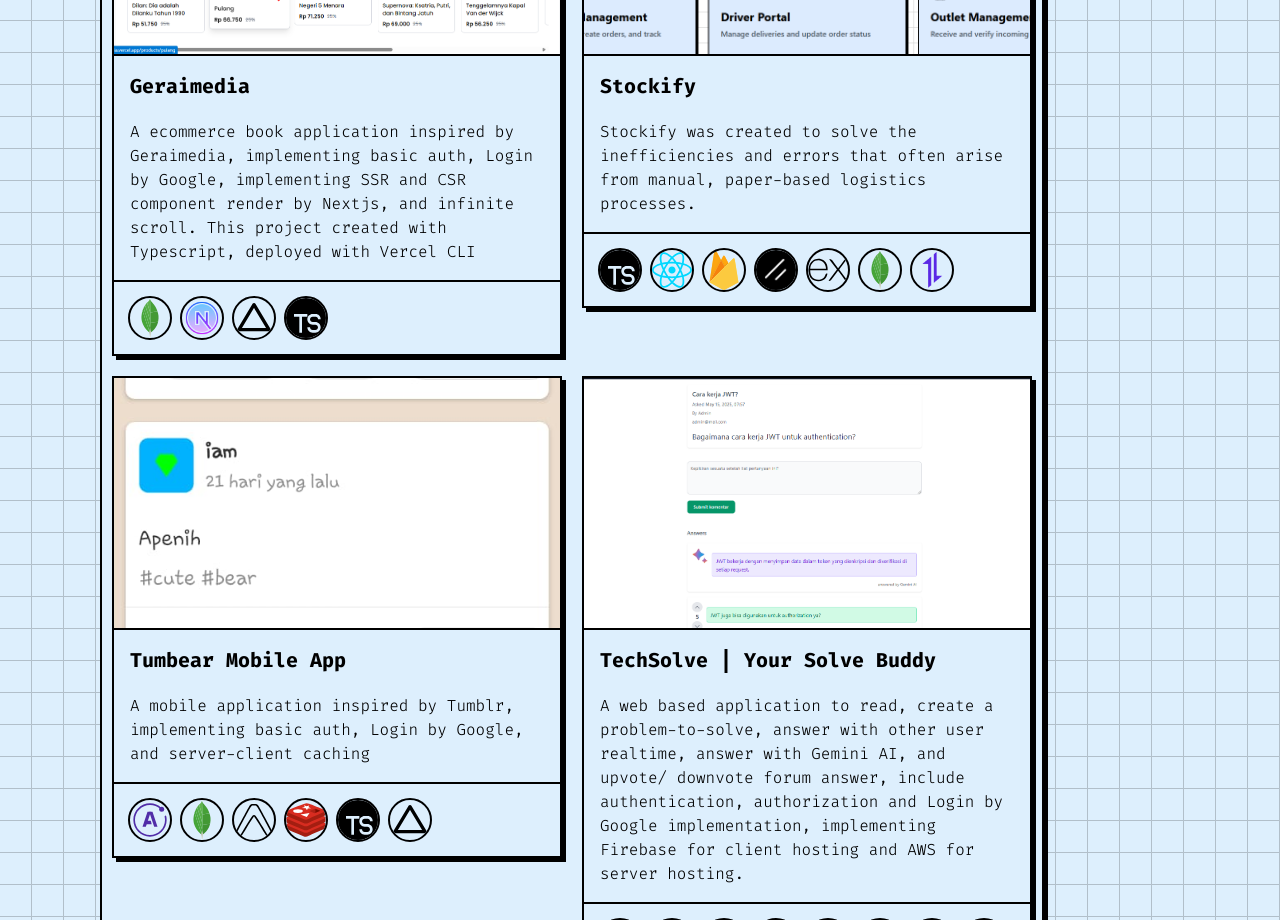
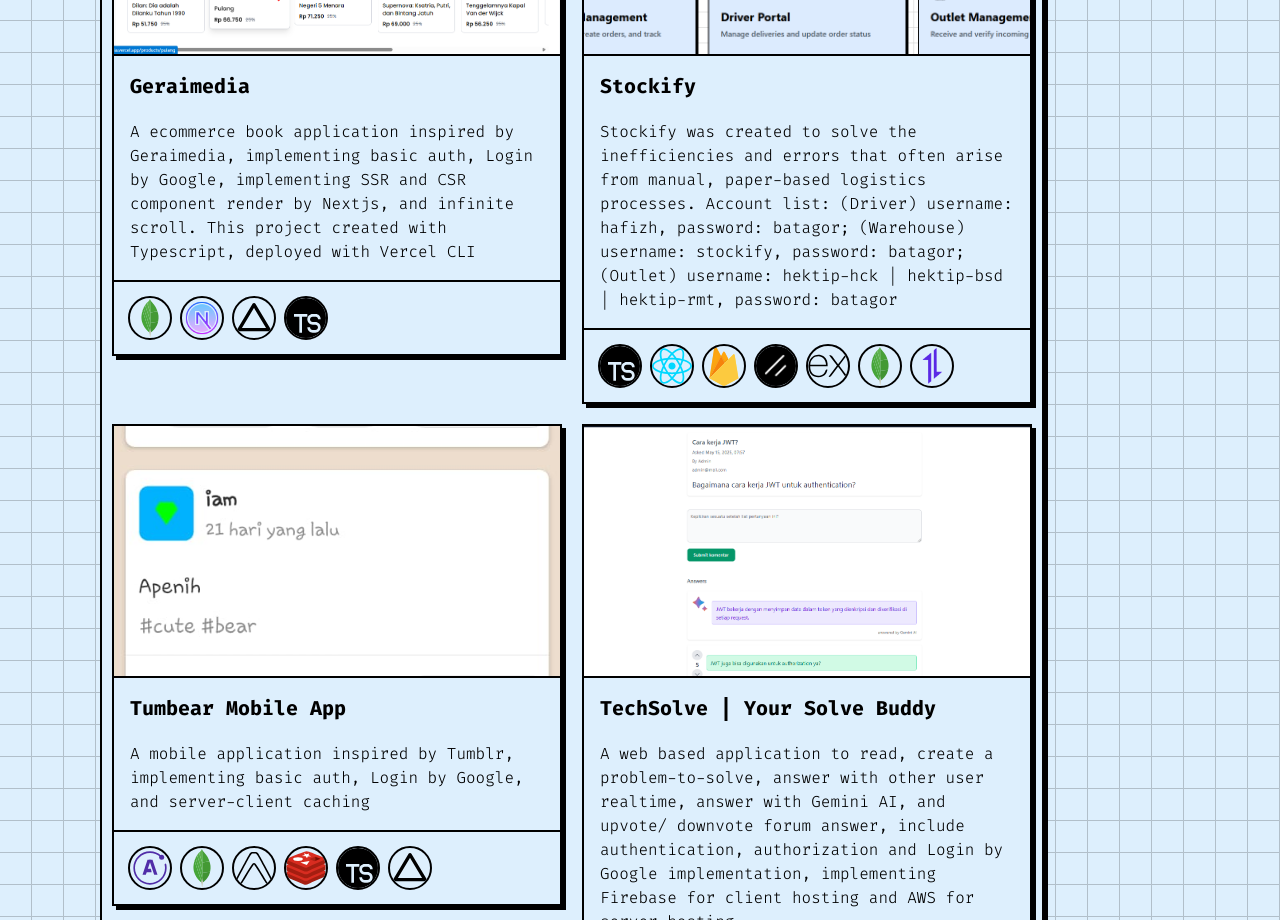
Before and after one commit to hafidzahm/portofolio, a Next.js app: page /projects in a window 1280 px wide. Shown: the part 1100-2020 px from the top of the page. Built offline with nearby package versions, Linux system fonts and the light colour scheme.

Commit message:
chore: add stockify project

```diff
--- a/src/app/page.tsx
+++ b/src/app/page.tsx
@@ -86,7 +86,7 @@
       <footer className="flex flex-col w-full justify-center items-center ">
         <h1 className="font-extralight text-center">hafizhahm123@gmail.com</h1>
         <h1 className="font-extralight text-center">
-          Last Update on 27 May 2025
+          Last Update on June, 10, 2025
         </h1>
         <h1 className="font-extralight text-center">
           - All right reserved, 2025.
--- a/src/app/projects/page.tsx
+++ b/src/app/projects/page.tsx
@@ -86,10 +86,12 @@
                   mongodb,
                   axios,
                 ]}
-                projectLink="https://github.com/rmt-59-finalproject/client"
+                projectLink="https://stockify-project.web.app"
                 description="Stockify was created to solve the inefficiencies and errors that often arise from manual, paper-based
-
-                  logistics processes."
+                  logistics processes.
+                  Account list:
+                  (Driver) username: hafizh, password: batagor; (Warehouse) username: stockify, password: batagor; (Outlet) username: hektip-hck | hektip-bsd | hektip-rmt, password: batagor
+                  "
               ></ImageCard>
               <ImageCard
                 caption="Tumbear Mobile App"
```
